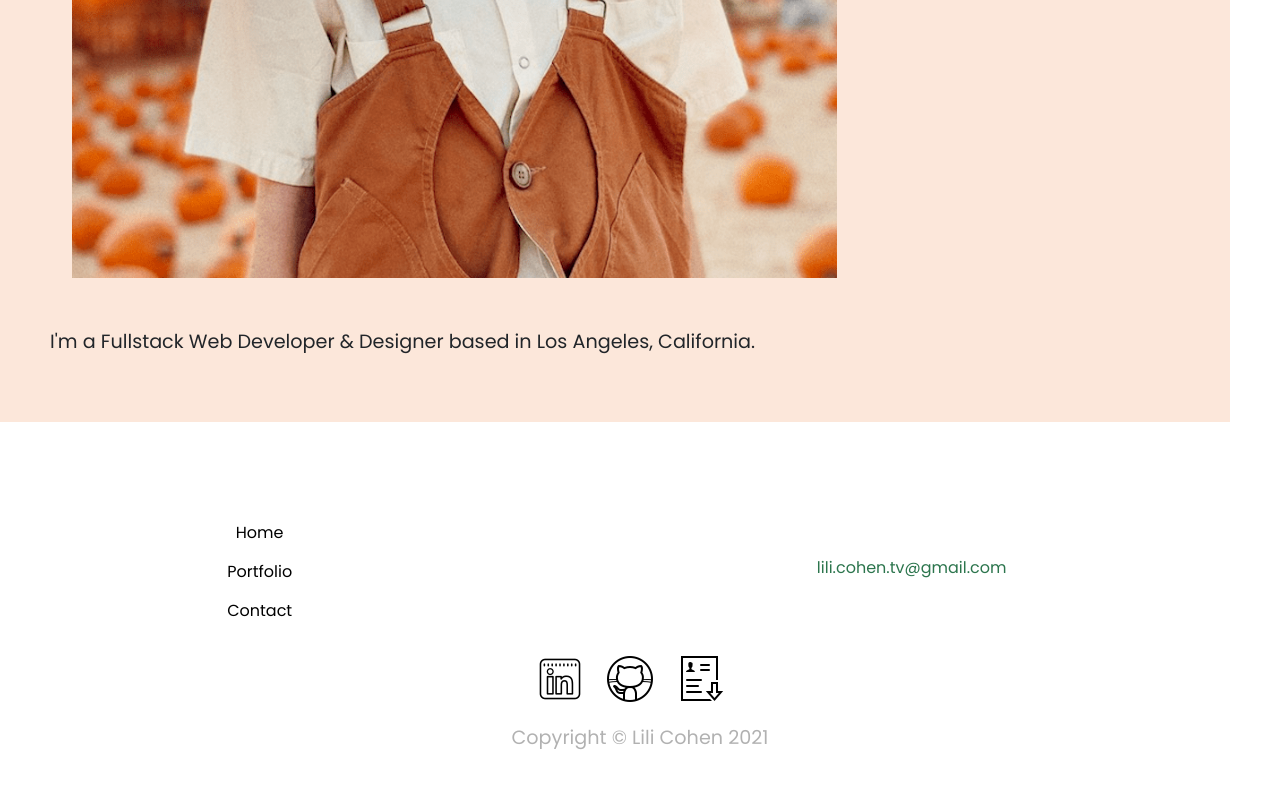
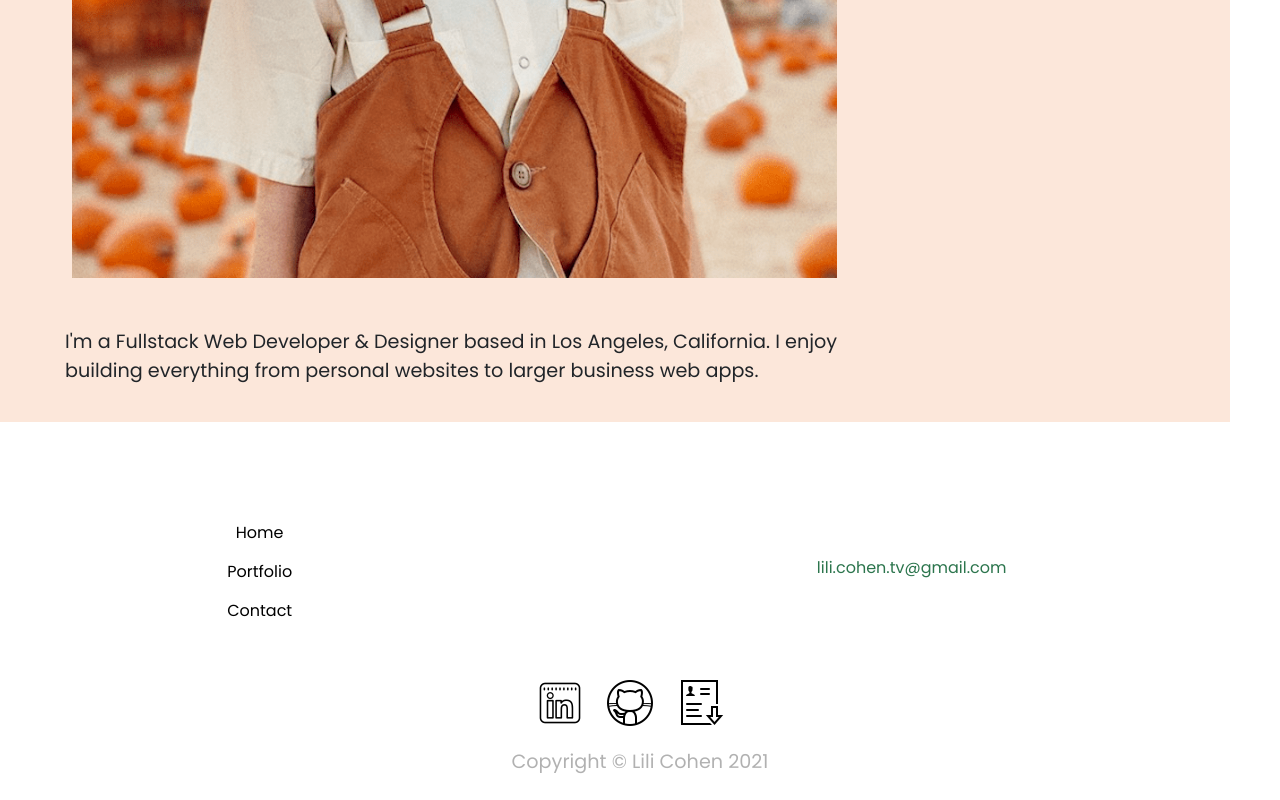
Before and after one commit to lilipcohen/Portfolio, a React (Create React App) app in the folder client/: page / in a window 1280 px wide. Shown: the part 910-1710 px from the top of the page. Before the commit the page ends 1686 px from the top, so only its background shows below. Built offline with nearby package versions, Linux system fonts and the light colour scheme.

Commit message:
adding column sizing

```diff
--- a/client/src/components/Footer/Footer.js
+++ b/client/src/components/Footer/Footer.js
@@ -22,6 +22,7 @@ const Footer = () => {
             <li className="green">lili.cohen.tv@gmail.com</li>
           </ul>
         </div>
+        <br></br>
         <div className="row">
           <div className="col-sm-12">
             <a
--- a/client/src/components/Home/Home.js
+++ b/client/src/components/Home/Home.js
@@ -5,7 +5,6 @@ import '../../styles/Home.css';
 const Home = () => {
   return (
     <div>
-      <div className="">
       <br></br>
       <br></br>
       <br></br>
@@ -19,9 +18,10 @@ const Home = () => {
             <h2>Full-Stack Web Developer</h2>
           </div>
           <div className="row">
-              <p>
+            <p className="col-sm-8">
               I'm a Fullstack Web Developer & Designer based in Los Angeles,
-                California.
+              California. I enjoy building everything from personal websites to
+              larger business web apps.
             </p>
             <br></br>
             <br></br>
@@ -33,7 +33,6 @@ const Home = () => {
         </div>
       </div>
     </div>
-    </div>
   );
 };
 
```
Lines whose indentation alone changed are shown as unchanged.
